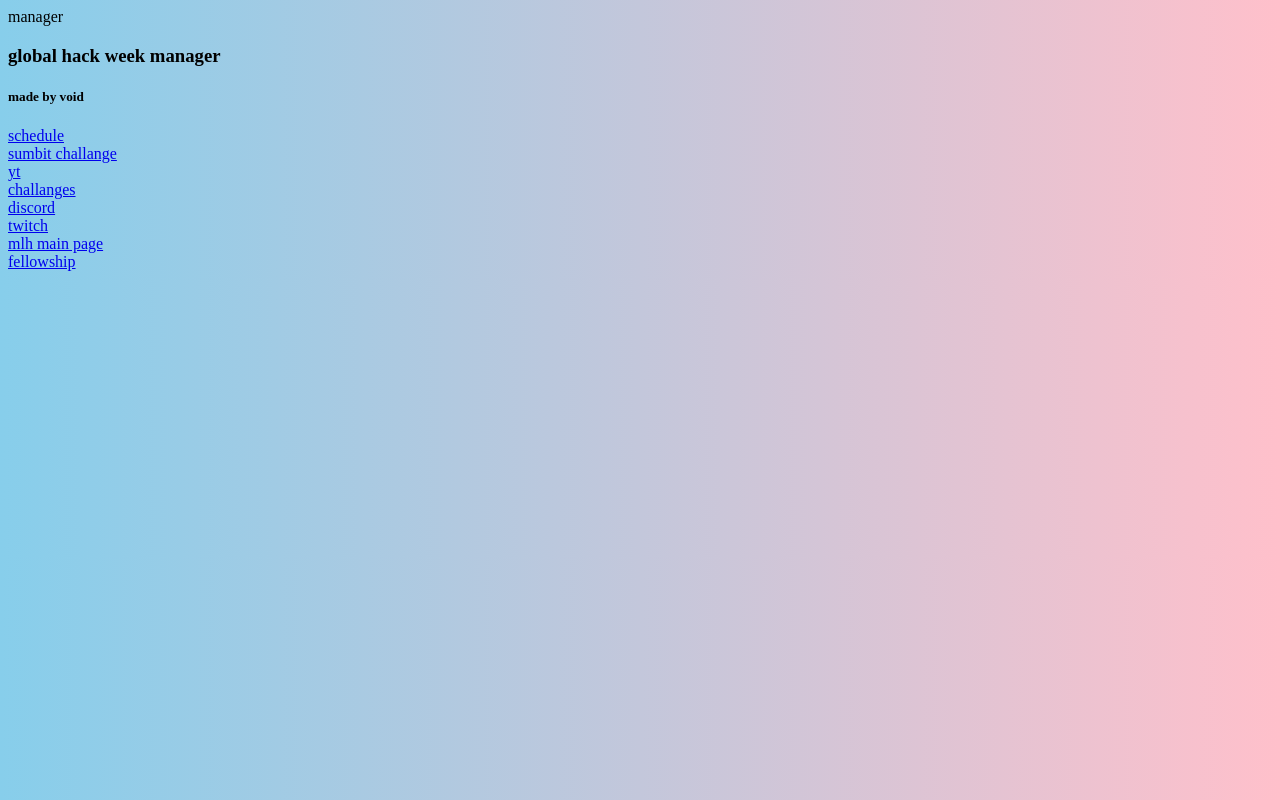
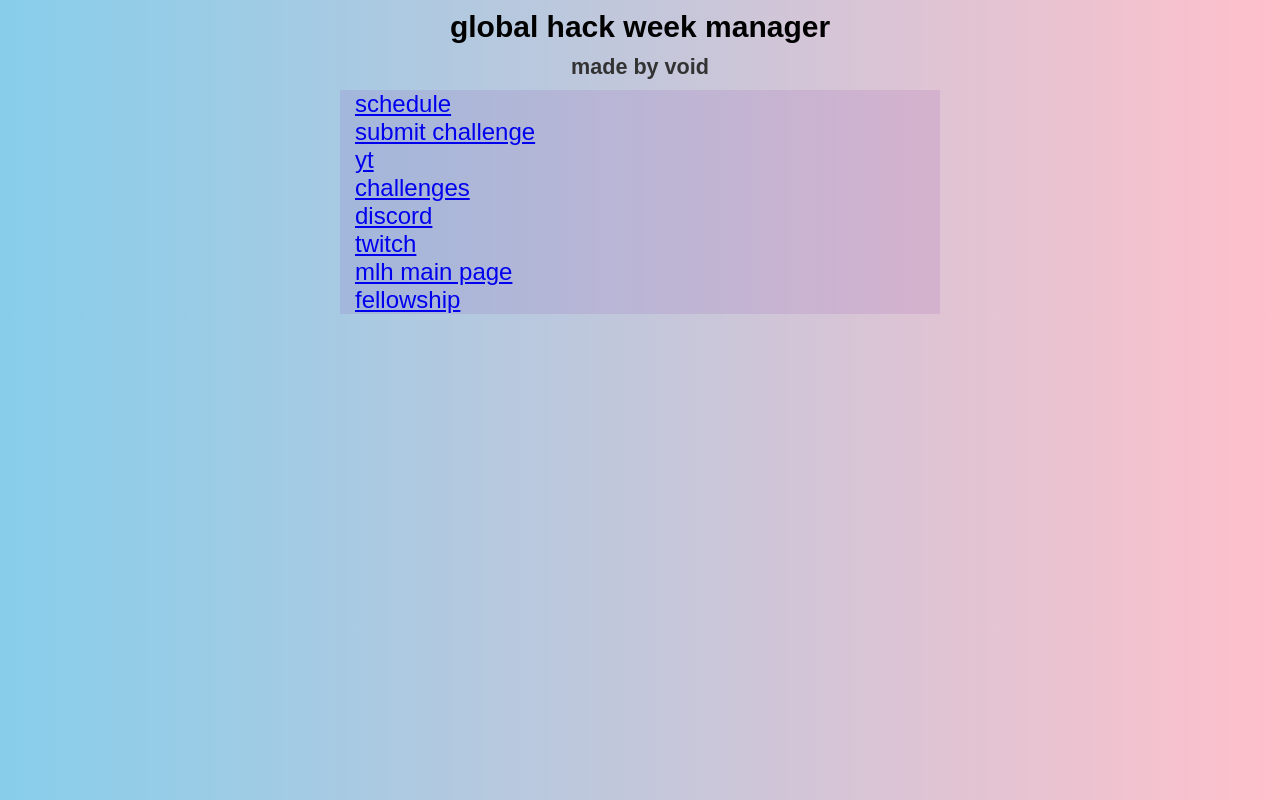
Before and after one commit to Malik-Legacy/ghw-mlh-link-manager, a plain HTML site: page index.html in a window 1280 px wide. Drawn offline with Linux system fonts and the light colour scheme.

Commit message:
adjusted fonts, centering, spelling, and organization

```diff
--- a/index.html
+++ b/index.html
@@ -1,34 +1,31 @@
 <!DOCTYPE html>
 <html lang="en">
 <head>
-<link rel="stylesheet" href="style.css"
+<link rel="stylesheet" href="style.css">
     <meta charset="UTF-8">
-    <meta name="viewport"
+    <meta name="viewport">
     <title>manager</title>
 </head>
 <body>
-    <h3>global hack week manager </h3>
-  <h5>made by void</h5>
+  <h1>global hack week manager </h1>
+    <h2>made by void</h2>
 
     <div>
-    <a href="https://ghw.mlh.io/schedule">schedule
-    </a>
+      <a href="https://ghw.mlh.io/schedule">schedule</a>
       <br>
-    <a href="https://majorleaguehacking.typeform.com/to/FBlhZZ3j?typeform-source=hackp.ac">sumbit challange </a>
+      <a href="https://majorleaguehacking.typeform.com/to/FBlhZZ3j?typeform-source=hackp.ac">submit challenge </a>
       <br>
       <a href="https://www.youtube.com/@MajorLeagueHacking">yt </a>
       <br>
-    <a href="https://ghw.mlh.io/challenges">challanges
+      <a href="https://ghw.mlh.io/challenges">challenges
       <br>
       <a href="https://discord.com/invite/mlh">discord </a>
       <br>
       <a href="https://www.twitch.tv/mlh">twitch </a>
       <br>
-      <a href="https://mlh.io/">mlh main page
-      </a>
+      <a href="https://mlh.io/">mlh main page</a>
       <br>
-      <a href="https://fellowship.mlh.io/">fellowship
-
+      <a href="https://fellowship.mlh.io/">fellowship</a>
     </div>
 
 </body>
--- a/style.css
+++ b/style.css
@@ -1,4 +1,29 @@
-body{
-
+body {
+    font-family: Arial, Helvetica, sans-serif; /* sets font family */
+    font-size: 1.5em;   /* sets font size 1em = 16px tall (standard)*/
+    max-width: 600px;   /* sets max width of page in pixels*/
+    margin: 0 auto;     /* centers entire page */
     background-image:linear-gradient(to right,skyblue,pink);
 }
+
+div {
+    background-color: rgba(121, 26, 153, 0.102); /* sets background color of div */
+}
+
+h1 {
+    font-size: 1.25em; /* sets font size of h1 */
+    text-align: center; /* centers text in h1 */
+    margin: 10px 0; /* sets margin around h1 */
+}
+
+h2 {
+    font-size: 0.9em; /* sets font size of h2 */
+    color: #333; /* sets font color of h2 */
+    text-align: center; /* centers text in h2 */
+    margin: 10px 0; /* sets margin around h2 */
+}
+
+a {
+    padding: 2px 5px; /* sets padding around a */
+    margin: 5px 10px; /* sets margin around a */
+}
```
Lines whose indentation alone changed are shown as unchanged.
